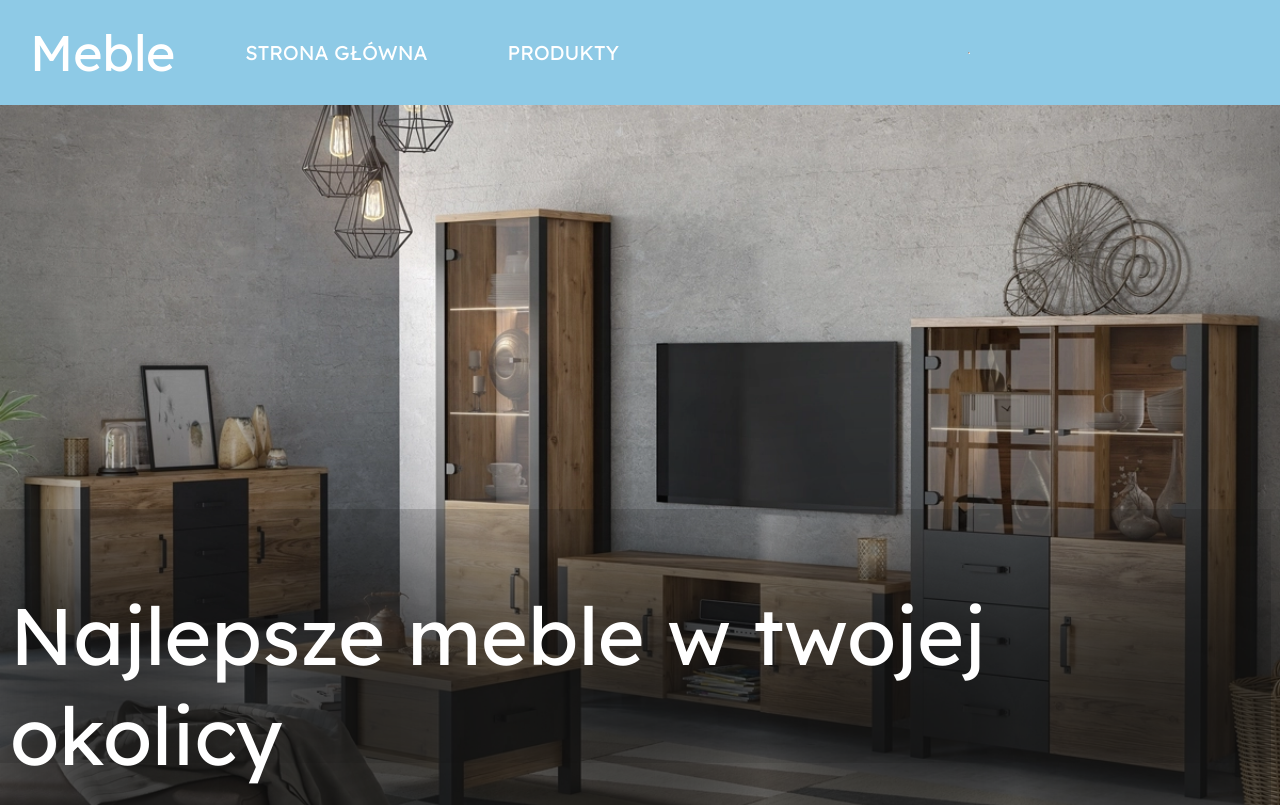
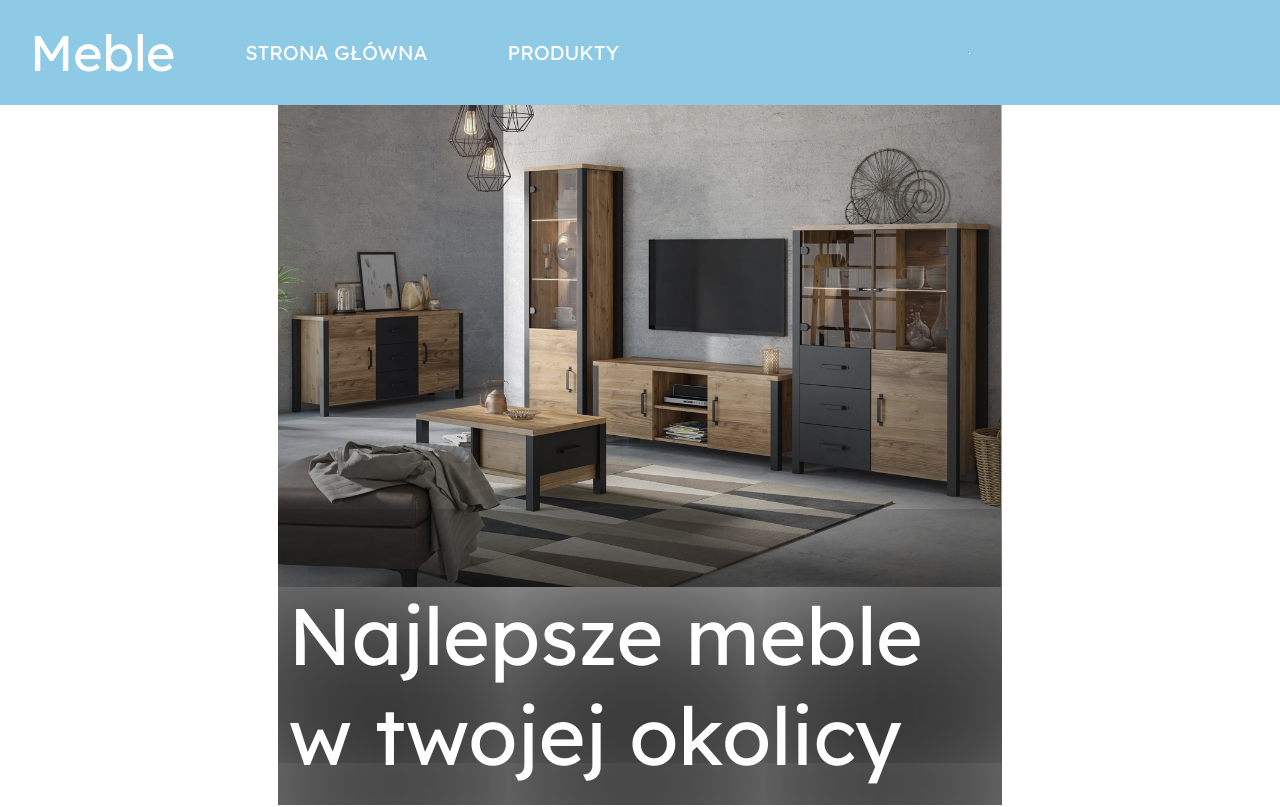
Before and after one commit to dembol23/first_nuxt, a Nuxt app: page / in a window 1280 px wide. Shown: the top 807 px of the page. Built offline with nearby package versions, Linux system fonts and the light colour scheme; some icons are missing.

Commit message:
Update main.css

```diff
--- a/assets/css/main.css
+++ b/assets/css/main.css
@@ -6,6 +6,3 @@ body{
     background: #fff;
     font-family: 'Lexend', sans-serif;
 }
-.article{
-    width: 100%;
-}
```
